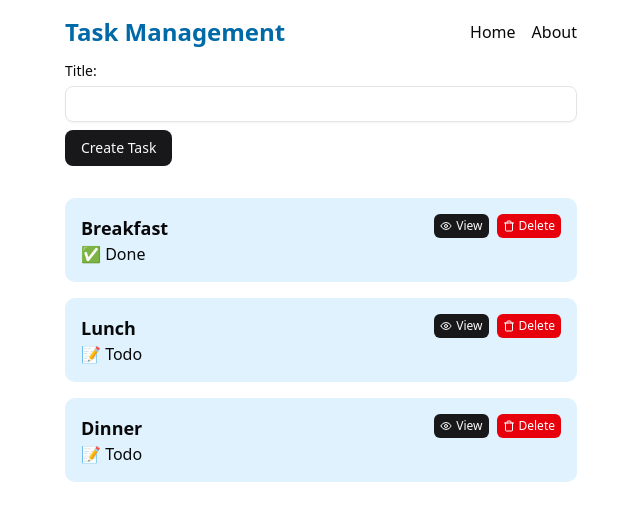
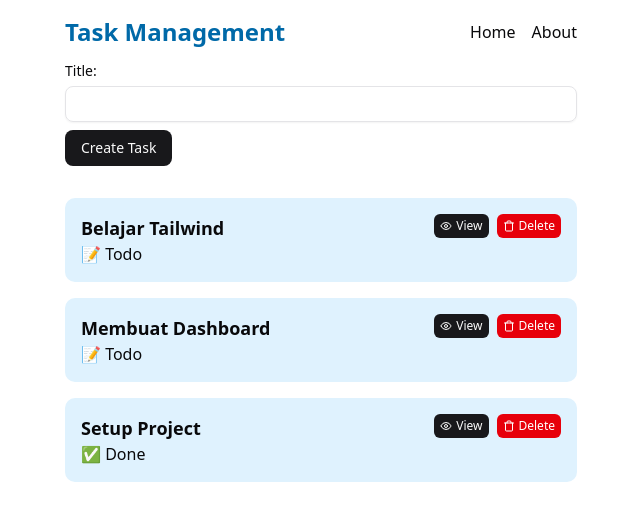
Before and after one commit to Theofilush/task-management, a React (Vite) app: page / in a window 1280 px wide. Shown: the top 520 px of the page, without its empty margins (319-959 px from the left). Built offline with nearby package versions, Linux system fonts and the light colour scheme.

Commit message:
feat: add data field

```diff
--- a/src/modules/task/data.ts
+++ b/src/modules/task/data.ts
@@ -1,7 +1,37 @@
 import type { Tasks } from "@/modules/task/schema";
 
 export const initialDataTasks: Tasks = [
-  { id: 1, title: "Breakfast", isDone: true },
-  { id: 2, title: "Lunch", isDone: false },
-  { id: 3, title: "Dinner", isDone: false },
+  {
+    id: 1,
+    title: "Belajar Tailwind",
+    description: "Mempelajari dasar-dasar Tailwind CSS",
+    status: "todo",
+    priority: "high",
+    dueDate: "2025-12-01",
+    createdAt: "2025-11-29T10:00:00Z",
+    updatedAt: "2025-11-29T12:00:00Z",
+    isDone: false,
+  },
+  {
+    id: 2,
+    title: "Membuat Dashboard",
+    description: "Membuat halaman dashboard dengan form dan list task",
+    status: "inprogress",
+    priority: "medium",
+    dueDate: "2025-12-02",
+    createdAt: "2025-11-29T11:00:00Z",
+    updatedAt: "2025-11-29T13:00:00Z",
+    isDone: false,
+  },
+  {
+    id: 3,
+    title: "Setup Project",
+    description: "Inisialisasi project dengan Tailwind dan konfigurasi dasar",
+    status: "done",
+    priority: "low",
+    dueDate: "2025-11-28",
+    createdAt: "2025-11-27T09:00:00Z",
+    updatedAt: "2025-11-28T15:00:00Z",
+    isDone: true,
+  },
 ];
--- a/src/modules/task/schema.tsx
+++ b/src/modules/task/schema.tsx
@@ -7,6 +7,15 @@ export const TaskSchema = z.object({
     .min(3, "Too short min 3 characters")
     .max(100, "Too long max 100 characters"),
   isDone: z.boolean("isDone is required"),
+  description: z
+    .string("Title is required")
+    .min(3, "Too short min 3 characters")
+    .max(100, "Too long max 100 characters"),
+  status: z.string(),
+  priority: z.string(),
+  dueDate: z.iso.date(),
+  createdAt: z.iso.date(),
+  updatedAt: z.iso.date(),
 });
 
 export const TasksSchema = TaskSchema.array();
--- a/src/modules/task/tasks.tsx
+++ b/src/modules/task/tasks.tsx
@@ -7,12 +7,7 @@ import { useEffect, useState } from "react";
 import { Link } from "react-router";
 import { z } from "zod";
 import { toast } from "sonner";
-
-const initialDataTasks: Tasks = [
-  { id: 1, title: "Breakfast", isDone: true },
-  { id: 2, title: "Lunch", isDone: false },
-  { id: 3, title: "Dinner", isDone: false },
-];
+import { initialDataTasks } from "@/modules/task/data";
 
 export function Tasks() {
   const [tasks, setTasks] = useState(() => {
@@ -41,6 +36,12 @@ export function Tasks() {
         id: newId,
         title: formData.get("title")?.toString().trim() || "",
         isDone: false,
+        description: "abcd",
+        status: "null",
+        priority: "null",
+        dueDate: "null",
+        createdAt: "null",
+        updatedAt: "null",
       };
 
       TaskSchema.parse(newTask);
```
